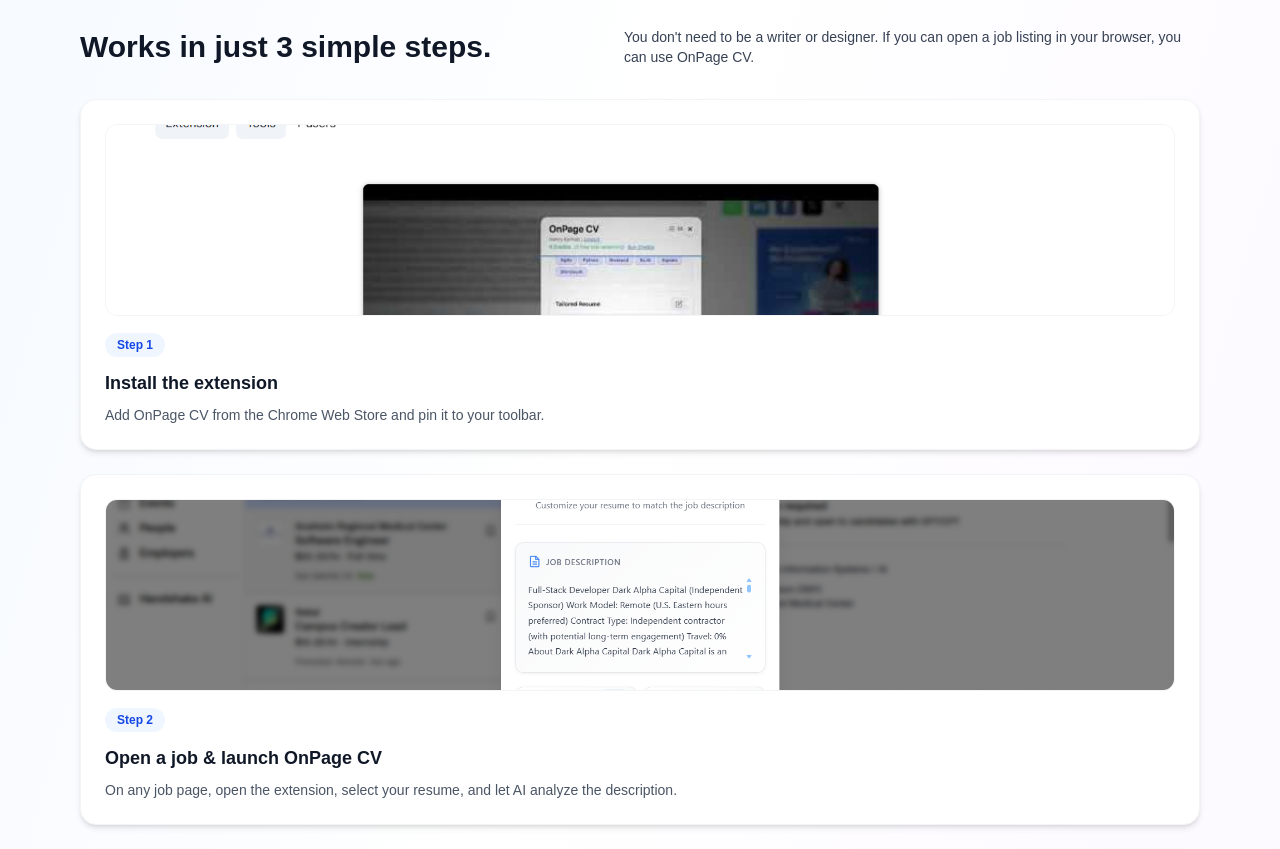
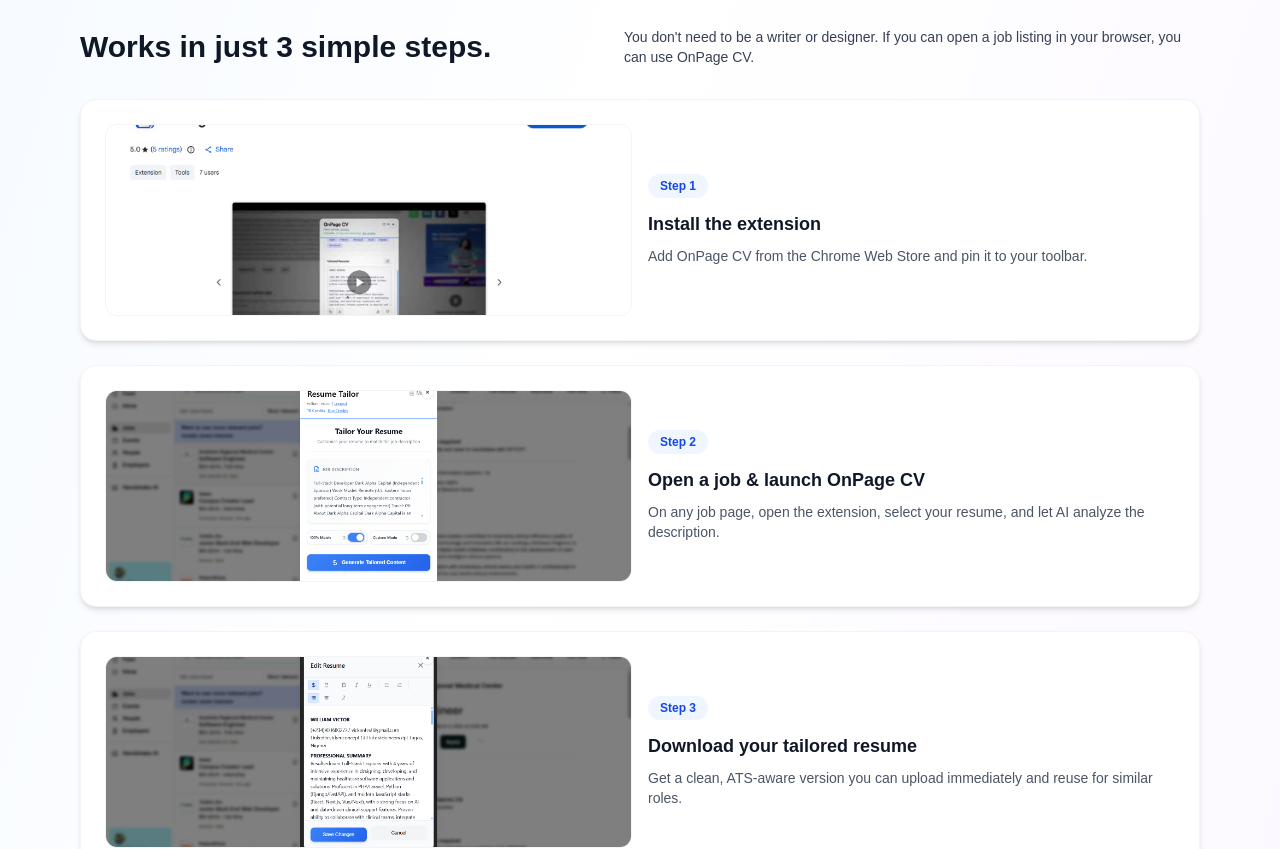
Before and after one commit to Vickenconcept/resume-admin-panel, a Next.js app: page /sales in a window 1280 px wide. Shown: the part 2060-2909 px from the top of the page. Built offline with nearby package versions, Linux system fonts and the light colour scheme.

Commit message:
sales page

```diff
--- a/app/sales/page.tsx
+++ b/app/sales/page.tsx
@@ -280,7 +280,7 @@
                 key={item.step}
                 className="rounded-2xl border border-gray-100 bg-white p-4 shadow-md md:p-6"
               >
-                <div className="grid items-center gap-4 md:grid-cols-[minmax(0,0.9fr),minmax(0,1.1fr)]">
+                <div className="grid grid-cols-1 md:grid-cols-2 items-center gap-4">
                   <div className="relative h-40 w-full overflow-hidden rounded-xl border border-gray-100 bg-gray-50 md:h-48">
                     <Image
                       src={item.image}
```
